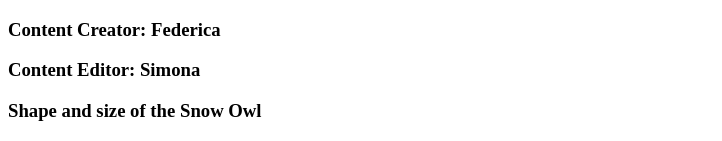
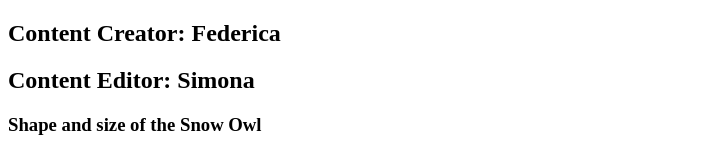
Before and after one commit to 190862/prj4-wrong-one, a plain HTML site: page index.html in a window 1280 px wide. Shown: the top 141 px of the page, without its empty margins (0-722 px from the left). Drawn offline with Linux system fonts and the light colour scheme.

Commit message:
Update index.html

```diff
--- a/index.html
+++ b/index.html
@@ -6,9 +6,9 @@
 
 <body>
 
-  <h3 class="index-h2-Content-Creator">Content Creator: Federica </h2>
+  <h2 class="index-h2-Content-Creator">Content Creator: Federica </h2>
 
-  <h3 class="index-h2-Editor"> Content Editor: Simona </h2>
+  <h2 class="index-h2-Editor"> Content Editor: Simona </h2>
 
   <h3 class="h3-shape-size-owl"> Shape and size of the Snow Owl </h3>
 
```
